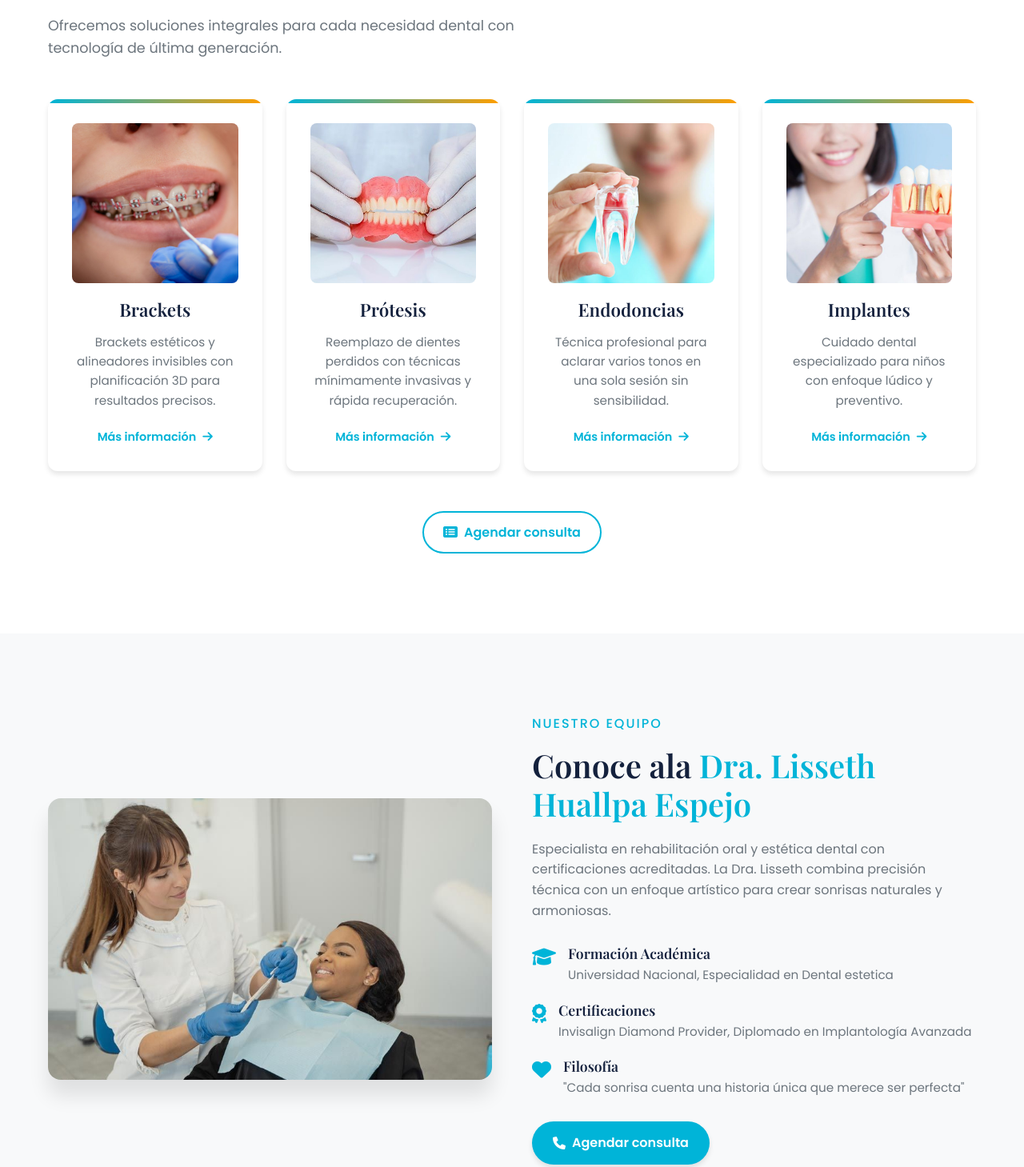
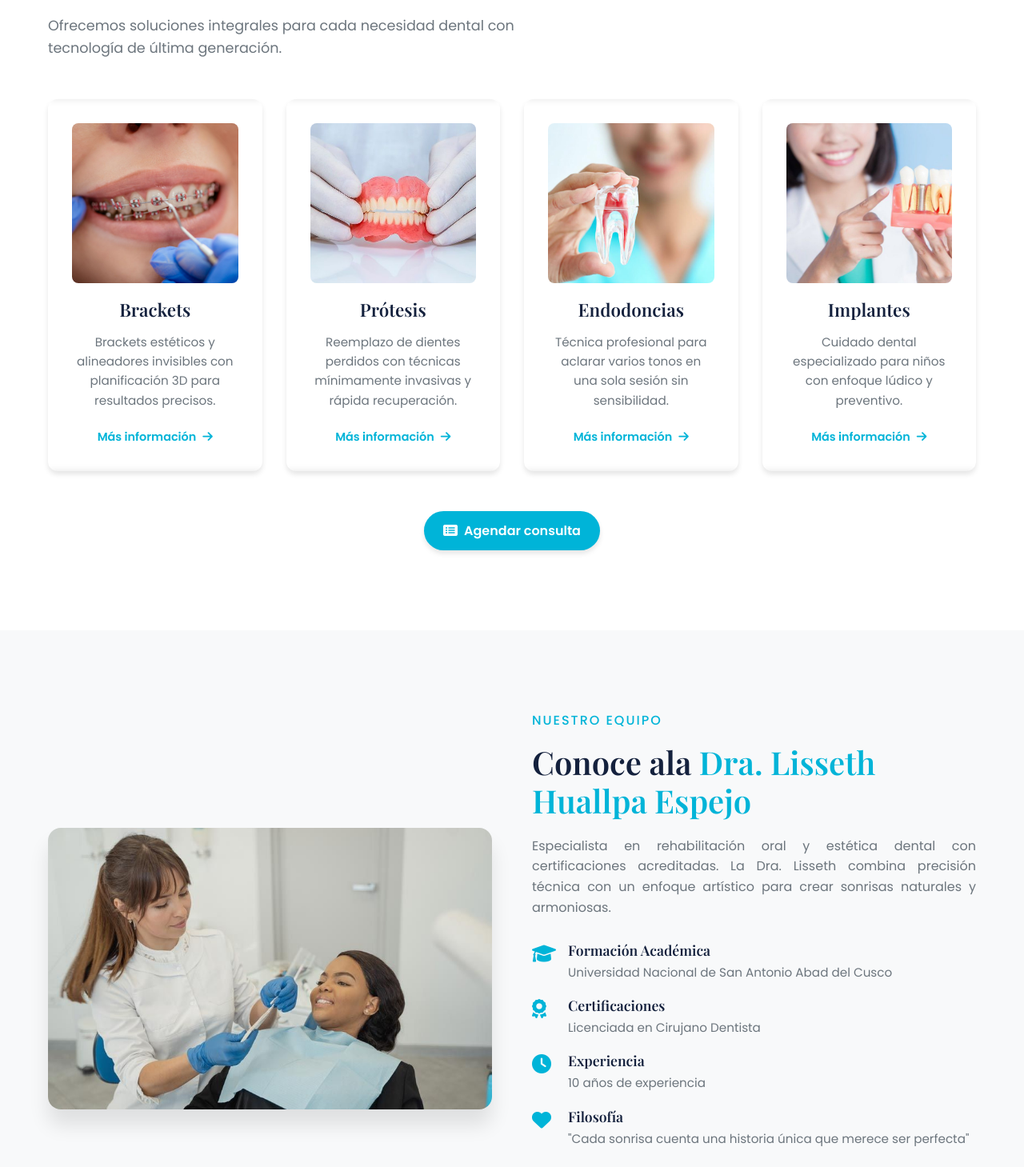
Before and after one commit to CATAjens/dentalEspejo, a React (Vite) app: page / in a window 1280 px wide. Shown: the part 1091-2550 px from the top of the page at 80% size. Built offline with nearby package versions, Linux system fonts and the light colour scheme; no server answers.

Commit message:
Update style css, icons

```diff
--- a/src/App.css
+++ b/src/App.css
@@ -163,6 +163,30 @@ section {
     box-shadow: var(--shadow-md);
 }
 
+/* Botón sin animaciones - estilo celeste */
+.btn-static {
+    display: inline-flex;
+    align-items: center;
+    justify-content: center;
+    padding: 12px 24px;
+    border-radius: var(--radius-full);
+    font-weight: 600;
+    font-family: var(--font-primary);
+    border: none;
+    cursor: pointer;
+    background-color: var(--primary);
+    color: var(--white);
+    transition: background-color 0.2s ease, color 0.2s ease;
+    box-shadow: var(--shadow-md);
+}
+
+.btn-static:hover {
+    background-color: var(--primary-dark);
+    color: var(--white);
+    transform: none;
+    box-shadow: var(--shadow-md);
+}
+
 .btn-block {
     display: block;
     width: 100%;
@@ -457,12 +481,27 @@ section {
 .service-card::before {
     content: '';
     position: absolute;
-    top: 0;
+    top: -10px;
     left: 0;
     width: 100%;
-    height: 5px;
-    background: linear-gradient(to right, var(--primary), var(--secondary));
+    height: 10px;
+    background: rgba(0, 0, 0, 0.1);
+    border-radius: var(--radius-lg) var(--radius-lg) 0 0;
     z-index: -1;
+    filter: blur(5px);
+}
+
+.service-card::after {
+    content: '';
+    position: absolute;
+    bottom: -10px;
+    left: 0;
+    width: 100%;
+    height: 10px;
+    background: rgba(0, 0, 0, 0.1);
+    border-radius: 0 0 var(--radius-lg) var(--radius-lg);
+    z-index: -1;
+    filter: blur(5px);
 }
 
 .service-icon {
@@ -569,21 +608,31 @@ section {
 
 .about-content {
     flex: 1;
+    text-align: left;
 }
 
 .about-text {
     color: var(--gray);
     margin-bottom: 30px;
+    line-height: 1.6;
+    text-align: justify;
 }
 
 .about-features {
     margin: 30px 0;
+    display: flex;
+    flex-direction: column;
+    gap: 0;
+    align-items: flex-start;
 }
 
 .feature-item {
     display: flex;
     gap: 15px;
     margin-bottom: 20px;
+    align-items: flex-start;
+    justify-content: flex-start;
+    width: 100%;
 }
 
 .feature-item i {
@@ -591,17 +640,33 @@ section {
     color: var(--primary);
     margin-top: 3px;
     flex-shrink: 0;
+    width: 30px;
+    height: 24px;
+    display: flex;
+    align-items: center;
+    justify-content: flex-start;
+    text-align: left;
+}
+
+.feature-item > div {
+    flex: 1;
+    display: flex;
+    flex-direction: column;
 }
 
 .feature-item h4 {
     font-size: 1.1rem;
     margin-bottom: 5px;
+    line-height: 1.3;
+    min-height: 1.3em;
 }
 
 .feature-item p {
     color: var(--gray);
     font-size: 0.95rem;
     margin-bottom: 0;
+    line-height: 1.4;
+    text-align: justify;
 }
 
 .about-buttons {
@@ -2583,6 +2648,58 @@ section {
         padding-right: 0;
         margin-bottom: 50px;
         text-align: center;
+        width: 100%;
+        max-width: 100%;
+    }
+
+    .about-text {
+        text-align: center;
+        font-size: 1rem;
+        line-height: 1.7;
+        margin-bottom: 40px;
+    }
+
+    .about-features {
+        align-items: center;
+        text-align: center;
+    }
+
+    .feature-item {
+        justify-content: center;
+        align-items: center;
+        text-align: center;
+        max-width: 100%;
+        margin: 0 auto 25px;
+        gap: 15px;
+        flex-direction: row;
+        padding: 0 20px;
+    }
+
+    .feature-item:nth-child(3) {
+        gap: 25px;
+    }
+
+    .feature-item > div {
+        align-items: center;
+        text-align: center;
+        flex: 1;
+        padding-top: 0;
+    }
+
+    .feature-item h4 {
+        font-size: 1rem;
+        margin-bottom: 3px;
+        font-weight: 700;
+        text-align: center;
+        color: var(--dark);
+    }
+
+    .feature-item p {
+        font-size: 0.9rem;
+        line-height: 1.3;
+        text-align: center;
+        margin: 0;
+        color: var(--gray);
     }
 
     .hero-text,
--- a/src/components/About.tsx
+++ b/src/components/About.tsx
@@ -10,12 +10,17 @@ const About: React.FC<AboutProps> = ({ onOpenAppointment }) => {
     {
       icon: "fas fa-graduation-cap",
       title: "Formación Académica",
-      description: "Universidad Nacional, Especialidad en Dental estetica"
+      description: "Universidad Nacional de San Antonio Abad del Cusco"
     },
     {
       icon: "fas fa-award",
       title: "Certificaciones",
-      description: "Invisalign Diamond Provider, Diplomado en Implantología Avanzada"
+      description: "Licenciada en Cirujano Dentista"
+    },
+    {
+      icon: "fas fa-clock",
+      title: "Experiencia",
+      description: "10 años de experiencia"
     },
     {
       icon: "fas fa-heart",
@@ -51,8 +56,8 @@ const About: React.FC<AboutProps> = ({ onOpenAppointment }) => {
           </div>
 
           <div className="about-buttons">
-            <a href="#" className="btn btn-primary" onClick={(e) => { e.preventDefault(); onOpenAppointment(); }}>
-              <i className="fas fa-phone"></i> Agendar consulta
+            <a href="#" className="btn btn-static" onClick={(e) => { e.preventDefault(); onOpenAppointment(); }}>
+              <i className="fas fa-list-alt"></i> Agendar consulta
             </a>
           </div>
         </div>
--- a/src/components/AppointmentModal.tsx
+++ b/src/components/AppointmentModal.tsx
@@ -216,19 +216,17 @@ const AppointmentModal: React.FC<AppointmentModalProps> = ({ isOpen, onClose, on
           </div>
 
           <div className="form-actions">
-            <button type="button" className="btn btn-outline" onClick={onClose} disabled={loading}>
+            <button type="button" className="btn btn-static" onClick={onClose} disabled={loading}>
               Cancelar
             </button>
-            <button type="submit" className="btn btn-primary" disabled={loading}>
+            <button type="submit" className="btn btn-static" disabled={loading}>
               {loading ? (
                 <>
                   <i className="fas fa-spinner fa-spin"></i>
                   Agendando...
                 </>
               ) : (
-                <>
-                  <i className="fas fa-calendar-check"></i> Agendar Cita
-                </>
+                <>Agendar Cita</>
               )}
             </button>
           </div>
--- a/src/components/Hero.tsx
+++ b/src/components/Hero.tsx
@@ -27,7 +27,7 @@ const Hero: React.FC<HeroProps> = ({ onOpenAppointment }) => {
           <div className="hero-features">
             <div className="feature">
               <i className="fas fa-check-circle"></i>
-              <span>15+ años de experiencia</span>
+              <span>10 años de experiencia</span>
             </div>
             <div className="feature">
               <i className="fas fa-check-circle"></i>
--- a/src/components/Services.tsx
+++ b/src/components/Services.tsx
@@ -61,7 +61,7 @@ const Services: React.FC<ServicesProps> = ({ onOpenAppointment }) => {
         </div>
 
         <div className="services-cta">
-          <a href="#" className="btn btn-outline" onClick={(e) => { e.preventDefault(); onOpenAppointment(); }}>
+          <a href="#" className="btn btn-static" onClick={(e) => { e.preventDefault(); onOpenAppointment(); }}>
             <i className="fas fa-list-alt"></i> Agendar consulta
           </a>
         </div>
```
Also changed, not shown: 1 other file (tests, documents, lock files or other folders).
